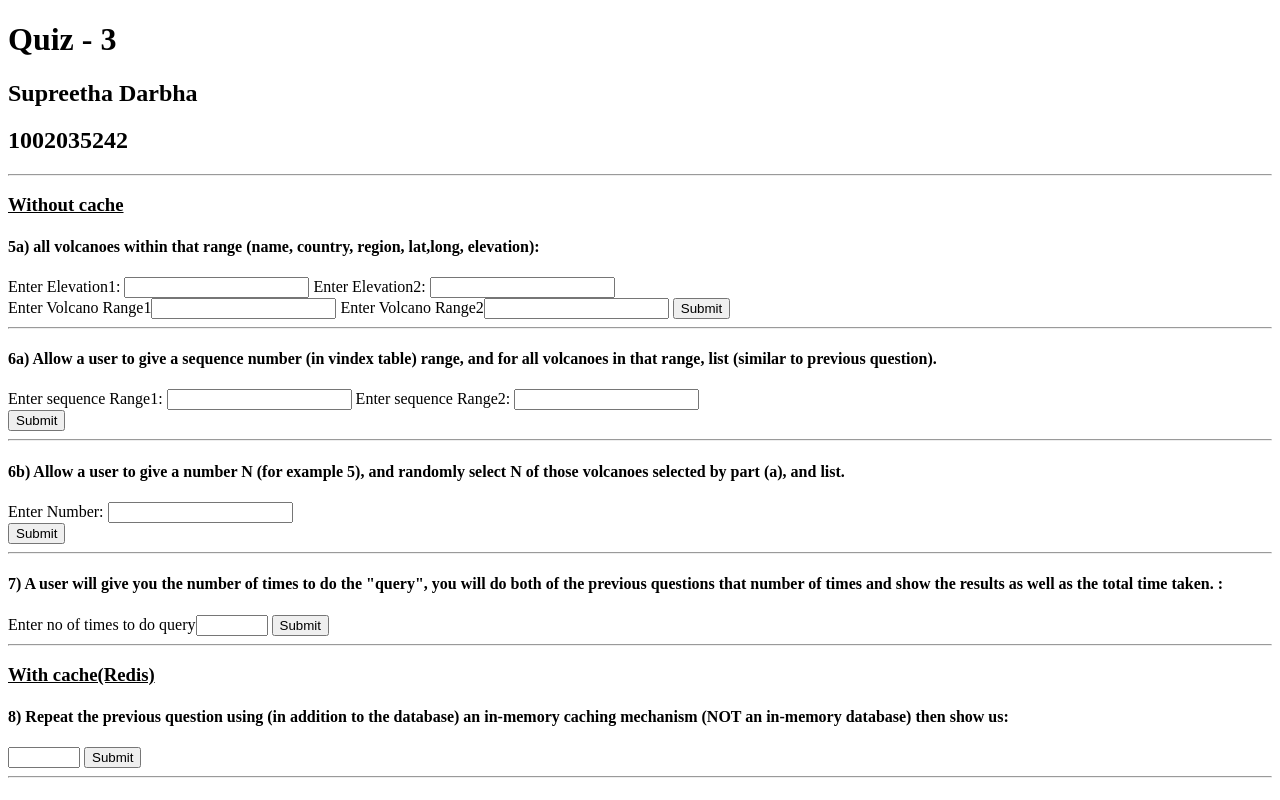
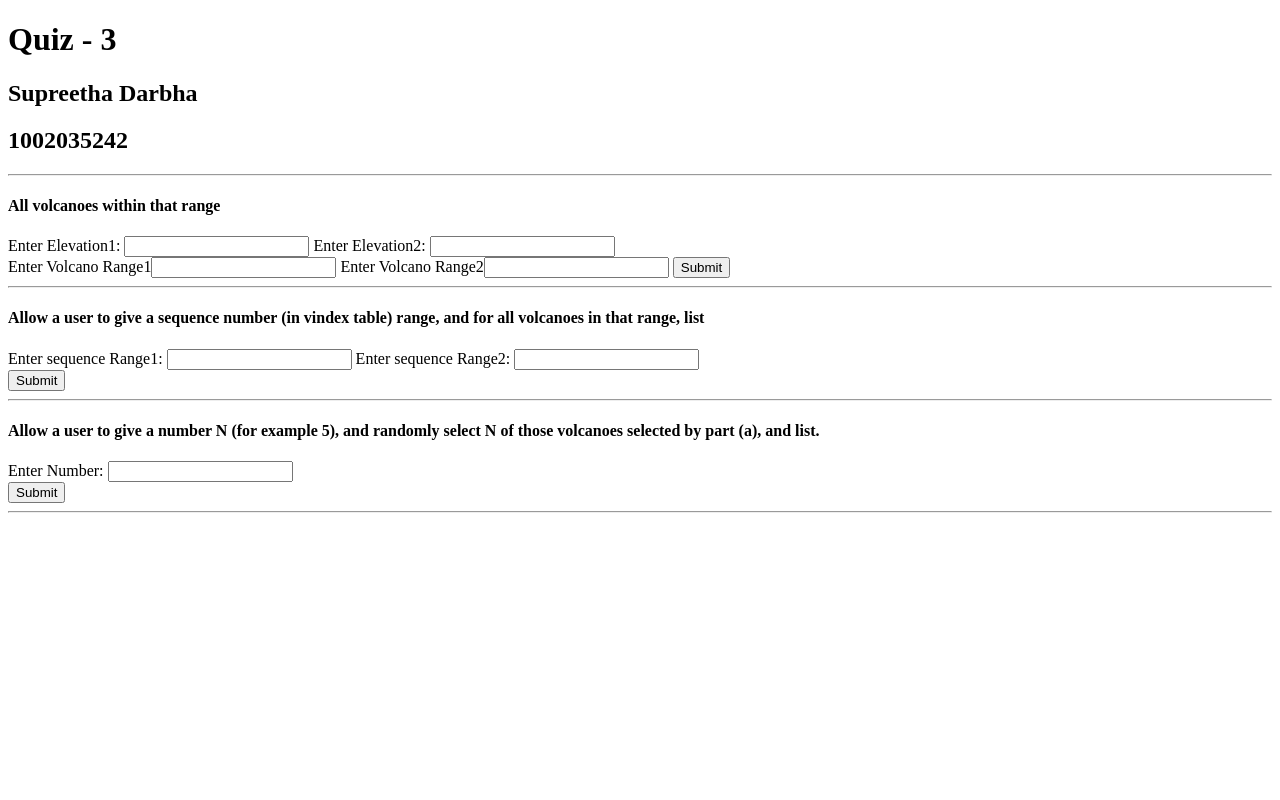
Before and after one commit to SupreethaD/exam3, a Flask app: page / in a window 1280 px wide. Run offline with Flask 2, Linux system fonts and the light colour scheme.

Commit message:
commitchanges

```diff
--- a/app.py
+++ b/app.py
@@ -15,7 +15,7 @@ server = 'assignment01.database.windows.net'
 database = 'assignment01'
 username = 'supreetha'
 password = 'Chuppi$123'
-driver= '{ODBC Driver 17 for SQL Server}'
+driver= '{ODBC Driver 13 for SQL Server}'
 cnxn = pyodbc.connect('DRIVER=' + driver + ';SERVER=' + server + ';PORT=1433;DATABASE=' + database + ';UID=' + username + ';PWD=' + password)
 cursor = cnxn.cursor()
 r = redis.StrictRedis(host='assignment01.redis.cache.windows.net',port=6380, db=0, password='O8IrxXBklv50PJZ3IS9kefYiac3naKdqrAzCaCHdmP0=', ssl=True)
@@ -29,7 +29,7 @@ def home():
     return render_template('index.html')
 
 
-#query5a without cache
+#query10
 @app.route('/range')
 def range_query():
     elevation1 = str(request.args.get('ele1'))
@@ -37,31 +37,36 @@ def range_query():
     volrange1 = str(request.args.get('vol1'))
     volrange2 = str(request.args.get('vol2'))
 
-    cursor.execute("SELECT volcano_name, country, region, latitude, longitude, elev FROM v WHERE number >= "+volrange1+" and number <= "+volrange2+" and elev >= "+elevation1+" and elev <= "+elevation2+"; ")
+    cursor.execute("SELECT volcano_name, country, region, latitude, longitude, elev FROM volcano WHERE number >= "+volrange1+" and number <= "+volrange2+" and elev >= "+elevation1+" and elev <= "+elevation2+"; ")
     output = cursor.fetchall()
-    cursor.execute("SELECT avg(elev) FROM v WHERE number >= "+volrange1+" and number <= "+volrange2+" and elev >= "+elevation1+" and elev <= "+elevation2+" group by elev; ")
-
+    cursor.execute("SELECT min(elev) FROM volcano WHERE number >= "+volrange1+" and number <= "+volrange2+" and elev >= "+elevation1+" and elev <= "+elevation2+" ; ")
     result = cursor.fetchall()
     for i in result:
         result = i[0]
-    return render_template('range.html', output = output, result = result)
+    cursor.execute("SELECT max(elev) FROM volcano WHERE number >= "+volrange1+" and number <= "+volrange2+" and elev >= "+elevation1+" and elev <= "+elevation2+" ; ")
+    result2 = cursor.fetchall()
+    for j in result2:
+        result2 = j[0]
+    return render_template('range.html', output = output, result = result, result2 =result2)
 
 
-#query 6a
+#query 11
 @app.route("/sequenceRange" , methods=['GET','POST'])
 def seqrange():
     seqrange1 = str(request.args.get('range1'))
     seqrange2 = str(request.args.get('range2'))
-    cursor.execute("select volcano_name, country, region, latitude, longitude, elev from v where number in (select number from vindex where sequence >= "+seqrange1+" and Sequence <= "+seqrange2+");")
+    starttime = timeit.default_timer()
+    cursor.execute("select volcano_name, country, region, latitude, longitude, elev from volcano where number in (select number from volcanoindex where sequence >= "+seqrange1+" and sequence <= "+seqrange2+");")
     rangevalues = cursor.fetchall()
-    return render_template('sequenceRange.html', rangeresult = rangevalues)
+    timee = timeit.default_timer() - starttime
+    return render_template('sequenceRange.html', rangeresult = rangevalues, timeelapsed = timee)
 
-#query 6b
+#query 11b
 @app.route("/sequenceRange2" , methods=['GET','POST'])
 def sequencerangequery2():
  getrangeval = str(request.args.get('srangeval'))
  starttime = timeit.default_timer()
- cursor.execute("select top "+getrangeval+" volcano_Name, country, region, latitude, longitude, elev from v order by number desc;")
+ cursor.execute("select top "+getrangeval+" volcano_Name, country, region, latitude, longitude, elev from volcano order by number desc;")
  rangeresult = cursor.fetchall()
  time_elapsed = timeit.default_timer() - starttime
  return render_template('sequenceRange2.html', rangeoutputval=rangeresult, timeelapsed = time_elapsed)
--- a/templates/index.html
+++ b/templates/index.html
@@ -14,10 +14,7 @@
     <h2>1002035242</h2>
     <hr>
 
-    <!-- without cache -->
-    <!-- 1st query -->
-    <h3><u>Without cache</u></h3>
-    <h4>5a) all volcanoes within that range (name, country, region, lat,long, elevation):</h4>
+    <h4>All volcanoes within that range </h4>
     <form action="/range">
         <label for="">
             Enter Elevation1: <input type="number" name="ele1" required>
@@ -31,8 +28,8 @@
     </form>
     <hr>
 
-    <h4>6a) Allow a user to give a sequence number (in vindex table) range, and for all volcanoes in that range,
-        list (similar to previous question).</h4>
+    <h4>Allow a user to give a sequence number (in vindex table) range, and for all volcanoes in that range,
+        list</h4>
     <form action="/sequenceRange">
         <label for="">
             Enter sequence Range1: <input type="number" name="range1" required>
@@ -42,7 +39,7 @@
     </form>
     <hr>
 
-    <h4>6b) Allow a user to give a number N (for example 5), and randomly select N of those volcanoes selected by part (a),
+    <h4>Allow a user to give a number N (for example 5), and randomly select N of those volcanoes selected by part (a),
         and list.</h4>
     <form action="/sequenceRange2">
         <label for="">
@@ -52,28 +49,6 @@
     </form>
     <hr>
 
-    <h4>7) A user will give you the number of times to do the "query", you will do both of the previous questions that
-        number of times
-        and show the results as well as the total time taken. :</h4>
-    <form action="/query7witoutcache">
-        <label for="">
-            Enter no of times to do query<input type="number" min="1" max="1000" name="numberfield1" required>
-        </label>
-        <input type="submit" Value="Submit">
-    </form>
-    <hr>
-
-    <h3><u>With cache(Redis)</u></h3>
-    <!-- 1st Query -->
-    <h4>8) Repeat the previous question using (in addition to the database) an in-memory caching mechanism
-        (NOT an in-memory database) then show us:</h4>
-    <form action="/query8withcache">
-        <label for="">
-            <input type="number" min="1" max="1000" name="numberfield1" required>
-        </label>
-        <input type="submit" Value="Submit">
-    </form>
-    <hr>
 
 </body>
 
```
Also changed, not shown: templates/range.html (+5 -2 lines).
